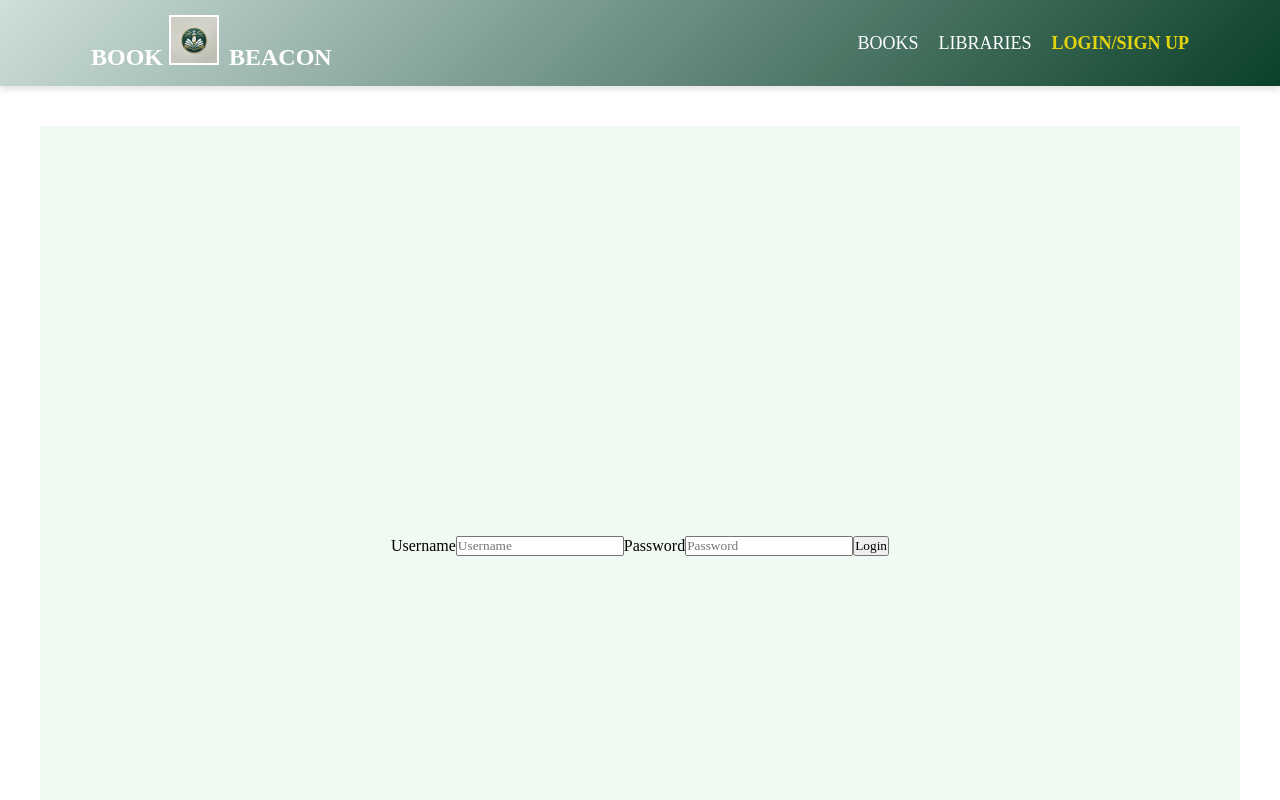
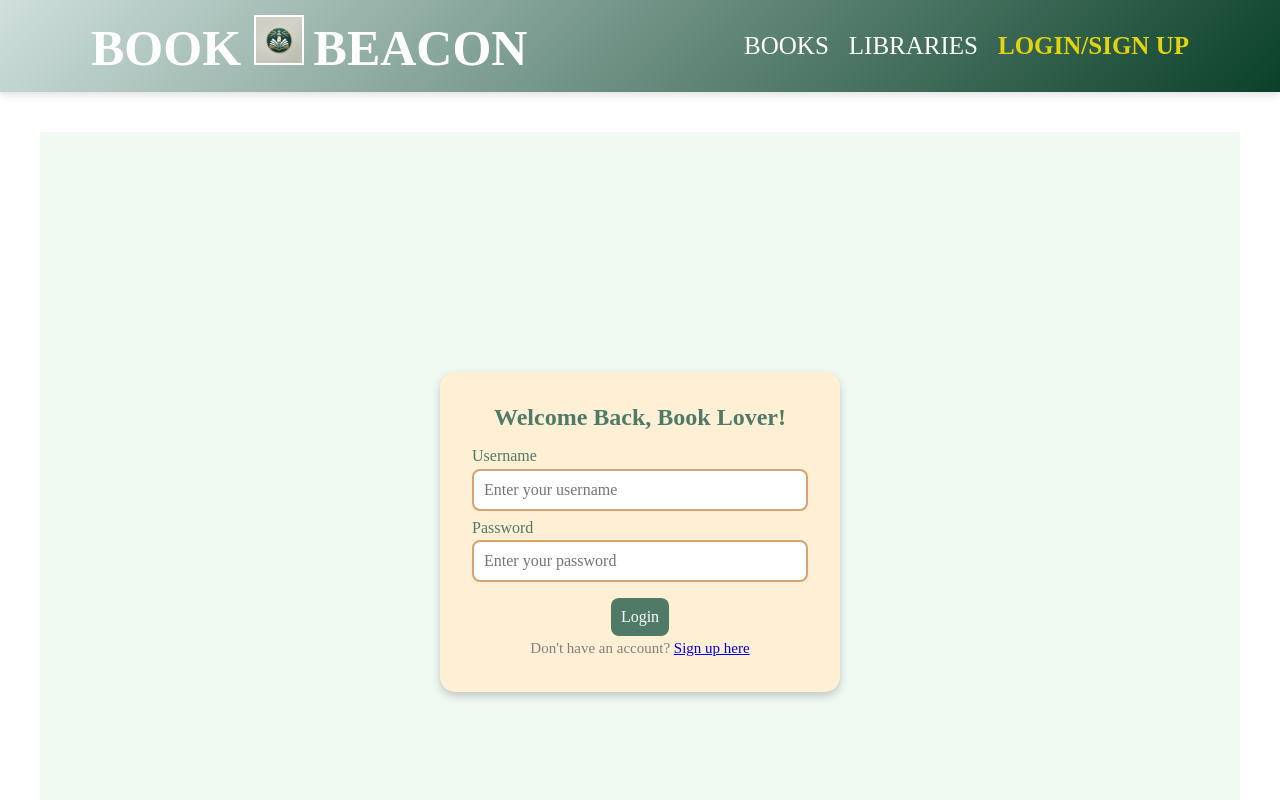
Before and after one commit to aelias-thepacer/book_recommendation_full_stack_project, a React (Vite) app in the folder client/: page /login in a window 1280 px wide. Shown: the top 800 px of the page. Built offline with nearby package versions, Linux system fonts and the light colour scheme.

Commit message:
added search bar, sign up page, and updated CSS

```diff
--- a/client/src/App.tsx
+++ b/client/src/App.tsx
@@ -4,6 +4,7 @@ import BookPage from "./components/pages/BookPage"
 import LoginPage from './components/pages/loginpage'
 import MainPage from "./components/pages/MainPage"
 import SingleBook from "./components/pages/SingleBook"
+import { SignUpPage } from "./components/pages/SignUpPage"
 // Navigation pages
 const App = () => {
   return (
@@ -16,9 +17,10 @@ const App = () => {
         <Route path="/login" element={<LoginPage />} />
         <Route path="*" element={<h1>error</h1>} />
         <Route path="/books/:id" element={<SingleBook />} />
+        <Route path="/signup" element={<SignUpPage />} />
       </Routes>
     </Router>
   )
 }
 
-export default App
+export default App;
--- a/client/src/assets/css/LoginPage.css
+++ b/client/src/assets/css/LoginPage.css
@@ -1,7 +1,87 @@
-.login {
+@import url('https://fonts.googleapis.com/css2?family=Roboto:wght@300&display=swap');
+
+.section {
     display: flex;
     justify-content: center;
     align-items: center;
     height: 100vh;
-    font font-family: 'Roboto', sans-serif;
 }
+
+.login {
+    background: #ffefd5;
+    /* Soft peach color for warmth */
+    padding: 2rem;
+    border-radius: 15px;
+    box-shadow: 0px 4px 10px rgba(0, 0, 0, 0.2);
+    text-align: center;
+    max-width: 400px;
+    width: 100%;
+    animation: fadeIn 0.8s ease-in-out;
+}
+
+.login h2 {
+    color: #4e7a67;
+    font-weight: 600;
+    margin-bottom: 1rem;
+}
+
+.login label {
+    display: block;
+    text-align: left;
+    margin: 0.5rem 0 0.2rem;
+    color: #4e7a67;
+    font-weight: 400;
+}
+
+.login input {
+    width: 100%;
+    padding: 10px;
+    border: 2px solid #d4a373;
+    border-radius: 8px;
+    font-size: 1rem;
+    transition: all 0.3s ease-in-out;
+}
+
+.login input:focus {
+    border-color: #a15d3e;
+    outline: none;
+    background: #fff7eb;
+}
+
+.loginbutton {
+    background-color: #4e7a67;
+    color: white;
+    padding: 10px;
+    border: none;
+    border-radius: 8px;
+    font-size: 1rem;
+    margin-top: 1rem;
+    cursor: pointer;
+    transition: all 0.3s ease-in-out;
+}
+
+.loginbutton:hover {
+    background-color: #8a5a44;
+    transform: scale(1.05);
+}
+
+/* Add a fun animation */
+@keyframes fadeIn {
+    from {
+        opacity: 0;
+        transform: translateY(-10px);
+    }
+
+    to {
+        opacity: 1;
+        transform: translateY(0);
+    }
+}
+
+/* Mobile responsiveness */
+@media (max-width: 500px) {
+    .signup {
+        width: 90%;
+        padding: 1.5rem;
+    }
+}
--- a/client/src/assets/css/MainPage.css
+++ b/client/src/assets/css/MainPage.css
@@ -4,7 +4,7 @@
     align-items: center;
     height: 80vh;
     padding: 0 20px;
-    max-width: 900px;
+    max-width: 1000px;
     justify-content: space-between;
 }
 
--- a/client/src/assets/css/Navbar.css
+++ b/client/src/assets/css/Navbar.css
@@ -21,7 +21,7 @@
 }
 
 .logo a {
-    font-size: 24px;
+    font-size: 50px;
     font-weight: bold;
     color: #fff;
     text-decoration: none;
@@ -55,7 +55,7 @@
 .nav-links a {
     color: #fff;
     text-decoration: none;
-    font-size: 18px;
+    font-size: 25px;
     font-weight: 500px;
     /* transition : ; */
 }
--- /dev/null
+++ b/client/src/assets/css/SignUpPage.css
@@ -0,0 +1,87 @@
+ @import url('https://fonts.googleapis.com/css2?family=Roboto:wght@300&display=swap');
+
+ .section {
+     display: flex;
+     justify-content: center;
+     align-items: center;
+     height: 100vh;
+ }
+
+ .signup {
+     background: #ffefd5;
+     /* Soft peach color for warmth */
+     padding: 2rem;
+     border-radius: 15px;
+     box-shadow: 0px 4px 10px rgba(0, 0, 0, 0.2);
+     text-align: center;
+     max-width: 400px;
+     width: 100%;
+     animation: fadeIn 0.8s ease-in-out;
+ }
+
+ .signup h2 {
+     color: #4e7a67;
+     font-weight: 600;
+     margin-bottom: 1rem;
+ }
+
+ .signup label {
+     display: block;
+     text-align: left;
+     margin: 0.5rem 0 0.2rem;
+     color: #4e7a67;
+     font-weight: 400;
+ }
+
+ .signup input {
+     width: 100%;
+     padding: 10px;
+     border: 2px solid #d4a373;
+     border-radius: 8px;
+     font-size: 1rem;
+     transition: all 0.3s ease-in-out;
+ }
+
+ .signup input:focus {
+     border-color: #a15d3e;
+     outline: none;
+     background: #fff7eb;
+ }
+
+ .signupbutton {
+     background-color: #4e7a67;
+     color: white;
+     padding: 10px;
+     border: none;
+     border-radius: 8px;
+     font-size: 1rem;
+     margin-top: 1rem;
+     cursor: pointer;
+     transition: all 0.3s ease-in-out;
+ }
+
+ .signupbutton:hover {
+     background-color: #8a5a44;
+     transform: scale(1.05);
+ }
+
+ /* Add a fun animation */
+ @keyframes fadeIn {
+     from {
+         opacity: 0;
+         transform: translateY(-10px);
+     }
+
+     to {
+         opacity: 1;
+         transform: translateY(0);
+     }
+ }
+
+ /* Mobile responsiveness */
+ @media (max-width: 500px) {
+     .signup {
+         width: 90%;
+         padding: 1.5rem;
+     }
+ }
--- a/client/src/components/pages/BookPage.tsx
+++ b/client/src/components/pages/BookPage.tsx
@@ -6,9 +6,9 @@ import { BookData } from '../../interfaces/BookData';
 
 
 const BookPage = () => {
-    //? ==> DUMMY DATA WHGILE FIXING THE API/BACK-END
     const [books, setBooks] = useState<BookData[]>([]);
     const [loading, setLoading] = useState<boolean>(true);
+    const [searchQuery, setSearchQuery] = useState<string>("");
 
     useEffect(() => {
         const fetchBooks = async () => {
@@ -25,6 +25,12 @@ const BookPage = () => {
         fetchBooks();
     }, []);
 
+    // Filter books based on the search query
+    const filteredBooks = books.filter(book =>
+        (book.title?.toLowerCase().includes(searchQuery.toLowerCase()) ?? false) ||
+        book.authors?.some(author => author.toLowerCase().includes(searchQuery.toLowerCase()))
+    );
+
     if (loading) {
         return <div>Loading...</div>;
     }
@@ -32,25 +38,31 @@ const BookPage = () => {
     return (
         // Main Page Fetching ID, Title, Authors, Description, Image, and Buttons for Edit and Delete
         <section className='section'>
+            <input
+                type="text"
+                placeholder="Search by title or author..."
+                value={searchQuery}
+                onChange={(e) => setSearchQuery(e.target.value)}
+                className="search-bar"
+            />
             <div className="book-list">
-                {
-                    books.map((book) => (
+                {filteredBooks.length > 0 ? (
+                    filteredBooks.map((book) => (
                         <Link
                             to={`/books/${book.id}`}
                             key={book.id}
                             state={{ book }}
                             className="book-card"
                         >
-
-                            <img src={book.thumbnail ?? book.title ?? ""} />
+                            <img src={book.thumbnail ?? ""} alt={`image of ${book.title}`} />
                             <h3>Title: {book.title}</h3>
-                            <h4>By {book.authors}</h4>
-                            <p>Summary: {book.description}</p>
-
-
+                            <h4>By {book.authors?.join(", ") ?? "Unknown Author"}</h4>
+                            <p>Summary: {book.description || "No description available"}</p>
                         </Link>
                     ))
-                }
+                ) : (
+                    <div>No books found</div>
+                )}
             </div>
         </section>
     )
--- /dev/null
+++ b/client/src/components/pages/SignUpPage.tsx
@@ -0,0 +1,20 @@
+import '../../assets/css/SignUpPage.css'
+import { useState } from 'react';
+
+export const SignUpPage = () => {
+    const [username, setUsername] = useState<string>("");
+    const [password, setPassword] = useState<string>("");
+
+    return (
+        <section className='section'>
+            <form className="signup">
+                <h2>Join the Book Club!</h2>
+                <label className="username">Username</label>
+                <input type="username" placeholder="Enter your username" value={username} onChange={(e) => setUsername(e.target.value)} />
+                <label className="password">Password</label>
+                <input type="password" placeholder="Enter your password" value={password} onChange={(e) => setPassword(e.target.value)} />
+                <button className="signupbutton">Sign Up</button>
+            </form>
+        </section>
+    )
+}
--- a/client/src/components/pages/loginpage.tsx
+++ b/client/src/components/pages/loginpage.tsx
@@ -1,15 +1,21 @@
 import '../../assets/css/LoginPage.css'
+import { useState } from 'react';
+
 
 const LoginPage = () => {
+  const [username, setUsername] = useState<string>("");
+  const [password, setPassword] = useState<string>("");
 
   return (
     <section className='section'>
       <form className="login">
+        <h2>Welcome Back, Book Lover!</h2>
         <label className="username">Username</label>
-        <input type="username" placeholder="Username" />
+        <input type="username" placeholder="Enter your username" value={username} onChange={(e) => setUsername(e.target.value)} />
         <label className="password">Password</label>
-        <input type="password" placeholder="Password" />
+        <input type="password" placeholder="Enter your password" value={password} onChange={(e) => setPassword(e.target.value)} />
         <button className="loginbutton">Login</button>
+        <p className="signup-prompt">Don't have an account? <a href="/signup">Sign up here</a></p>
       </form>
     </section>
   )
```
Also changed, not shown: 1 other file (tests, documents, lock files or other folders).
